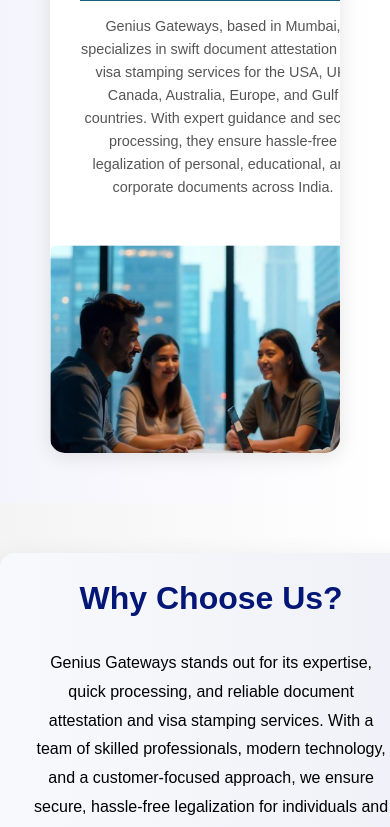
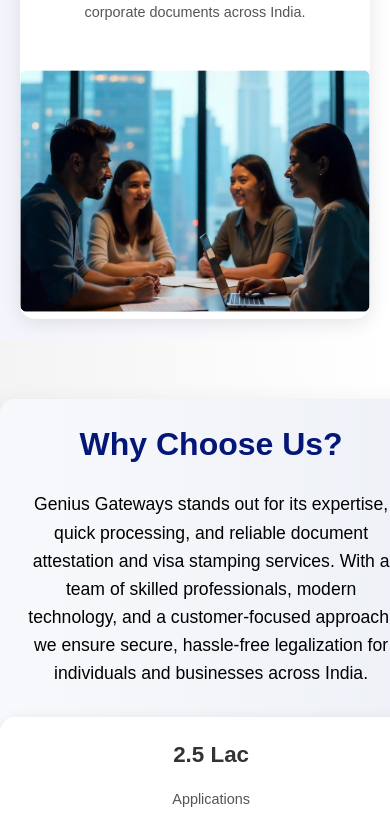
Before and after one commit to GeniusGateways/GeniusGateways, a React (Create React App) app: page /about in a window 390 px wide. Shown: the part 1156-1983 px from the top of the page. Built offline with nearby package versions, Linux system fonts and the light colour scheme.

Commit message:
responsive

```diff
--- a/src/App.css
+++ b/src/App.css
@@ -16,7 +16,7 @@
 
 /* Modern Header with Updated Background Color */
 .header {
-  background-color: rgb(20, 152, 205)  ; /* Set header background */
+  background: linear-gradient(to right, #4f5888, #4d89ce);
   position: static; /* Ensure header scrolls normally */
   width: 100%;
   padding: 12px 15px; /* Adjusted padding */
--- a/src/components/AboutUs.jsx
+++ b/src/components/AboutUs.jsx
@@ -9,10 +9,10 @@
       <div className="content">
         <div className="text">
           <div className="icon-circle"></div>
-          <h1>
+          <h2>
             Effortless <span className="highlight">Emigration</span>,<br />
             Boundless <span className="highlight">Opportunities!</span>
-          </h1>
+          </h2>
           <p>
             Genius Gateways, based in Mumbai, specializes in swift document attestation and visa stamping services for
             the USA, UK, Canada, Australia, Europe, and Gulf countries. With expert guidance and secure processing,
--- a/src/styles/aboutUs.css
+++ b/src/styles/aboutUs.css
@@ -2,7 +2,7 @@
   display: flex;
   align-items: center;
   justify-content: center;
-  padding: 50px;
+  padding: 20px;
   background: linear-gradient(to right, #f4f4fc, #ffffff);
 }
 
--- a/src/styles/contactUs.css
+++ b/src/styles/contactUs.css
@@ -65,7 +65,8 @@
 .contact-container {
   display: grid;
   grid-template-columns: 1fr 2fr;
-  gap: 2rem;
+  gap: 1rem;
+
 }
 
 /* Left Section: Contact Info */
@@ -260,12 +261,32 @@
 
 /* Mobile Devices (screen width <= 480px) */
 @media (max-width: 480px) {
+  .contact-info,
+  .contact-form {
+    width: 100%; /* ✅ Utilize full width */
+    padding: 0.5rem;
+    border-radius: 10px;
+
+  }
+
+  .contact-info {
+    padding: 10px;
+    align-items: center;
+  }
+
+  .contact-form {
+    padding: 10px;
+    text-align: center;
+    align-items: center;
+  }
+
   .contact-header h1 {
     font-size: 2.5rem;
+    align-items: center;
   }
 
   .contact-header p {
-    font-size: 1rem;
+    font-size: 0.5rem;
   }
 
   .btn {
--- a/src/styles/universities.css
+++ b/src/styles/universities.css
@@ -3,7 +3,7 @@
   width: 88vw;
   max-width: 1400px;
   margin: 60px auto;
-  padding: 40px;
+  padding: 70px;
   background: linear-gradient(to right, #f8f9fc, #eef1f7); /* Light gradient */
   box-shadow: 0 10px 30px rgba(0, 0, 0, 0.1); /* Soft shadow */
   border-radius: 15px;
--- a/src/styles/whyChooseUs.css
+++ b/src/styles/whyChooseUs.css
@@ -1,9 +1,9 @@
 /* Main Why Choose Us Container */
 .why-choose-container {
-  width: 95vw; /* Increased width */
-  max-width: 100px; /* Allows flexibility on larger screens */
-  margin: 50px auto;
-  padding: 60px;
+  width: 90vw;  /* ✅ Consistent width like other sections */
+  max-width: 1300px; /* ✅ Ensures layout consistency */
+  margin: 60px auto;
+  padding: 50px;
   background: linear-gradient(to right, #f8f9fc, #eef1f7);
   box-shadow: 0 10px 30px rgba(0, 0, 0, 0.1);
   border-radius: 15px;
@@ -14,11 +14,11 @@
 
 /* Why Choose Us Heading */
 .why-choose-title {
-  font-size: 2.8rem;
+  font-size: 2.5rem;
   font-weight: bold;
   color: #041777;
   text-align: center;
-  margin-bottom: 25px;
+  margin-bottom: 20px;
   transition: color 0.3s ease-in-out, transform 0.3s ease-in-out, text-shadow 0.3s ease-in-out;
 }
 
@@ -26,23 +26,22 @@
 .why-choose-title:hover {
   color: #e74c3c;
   transform: scale(1.05);
-  text-shadow: 0 0 15px rgba(231, 76, 60, 0.5);
+  text-shadow: 0 0 10px rgba(231, 76, 60, 0.5);
 }
 
 /* Why Choose Us Content */
 .why-choose-content {
-  font-size: 1.2rem;
+  font-size: 1.1rem;
   color: black;
-  line-height: 1.8;
-  margin-bottom: 35px;
-  padding: 0 20px;
+  line-height: 1.6;
+  margin-bottom: 30px;
 }
 
 /* Stats Box Container */
 .stats-container {
   display: flex;
   justify-content: center;
-  gap: 40px;
+  gap: 30px;
   flex-wrap: wrap;
   margin-top: 20px;
 }
@@ -50,9 +49,9 @@
 /* Individual Stat Box */
 .stat-box {
   flex: 1;
-  min-width: 320px;
-  max-width: 420px;
-  padding: 25px;
+  min-width: 300px;
+  max-width: 400px;
+  padding: 20px;
   background: white;
   border-radius: 15px;
   box-shadow: 0 4px 15px rgba(0, 0, 0, 0.1);
@@ -62,8 +61,8 @@
 
 /* Hover Effect for Stats Box */
 .stat-box:hover {
-  transform: scale(1.08);
-  box-shadow: 0 10px 30px rgba(0, 0, 0, 0.2);
+  transform: scale(1.05);
+  box-shadow: 0 10px 25px rgba(0, 0, 0, 0.2);
 }
 
 /* Keyframe Animations */
@@ -87,72 +86,31 @@
   }
 }
 
-/* ✅ Better Mobile Responsiveness */
+/* Responsive Design */
 @media (max-width: 1024px) {
   .why-choose-container {
-    width: 97vw;
-    padding: 40px;
-  }
-
-  .why-choose-title {
-    font-size: 2.4rem;
+      width: 95vw;
+      padding: 30px;
   }
 }
 
-/* Tablets */
 @media (max-width: 768px) {
   .why-choose-container {
-    width: 100vw; /* Full width */
-    max-width: 98vw;
-    padding: 30px;
-  }
-
-  .why-choose-title {
-    font-size: 2.2rem;
-  }
-
-  .why-choose-content {
-    font-size: 1.1rem;
-    padding: 0 15px;
-    text-align: center;
-  }
-
-  .stats-container {
-    flex-direction: column; /* Stack stats */
-    align-items: center;
-    gap: 20px;
+      width: 98vw;
+      padding: 20px;
   }
 
   .stat-box {
-    width: 95%; /* Increase width */
-    text-align: center;
-    padding: 20px;
+      min-width: 100%;
   }
 }
 
-/* Small Mobile Screens */
 @media (max-width: 480px) {
-  .why-choose-container {
-    width: 100vw;
-    padding: 20px;
-  }
-
   .why-choose-title {
-    font-size: 2rem;
-  }
-
-  .why-choose-content {
-    font-size: 1rem;
-    padding: 0 10px;
-  }
-
-  .stats-container {
-    gap: 15px;
+      font-size: 2rem;
   }
 
   .stat-box {
-    width: 100%;
-    font-size: 1rem;
-    padding: 18px;
+      font-size: 0.9rem;
   }
 }
```
